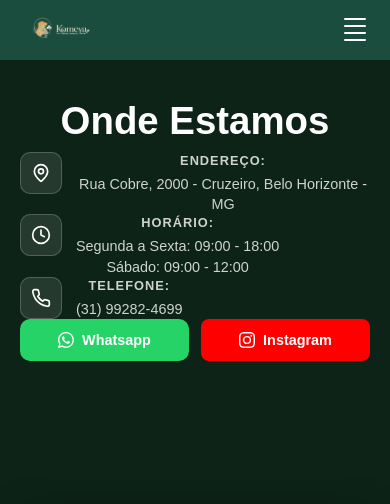
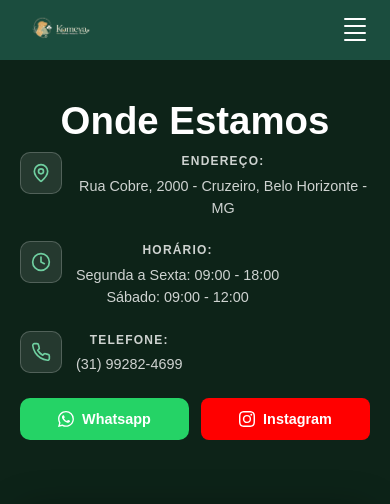
Before and after one commit to geancarlosqd-ymt/Komeya, a plain HTML site: page pages/contato.html in a window 390 px wide. Shown: the top 504 px of the page. Drawn offline with Linux system fonts and the light colour scheme; grey boxes are pictures that could not be loaded.

Commit message:
update_contatos

```diff
--- a/css/contato.css
+++ b/css/contato.css
@@ -39,7 +39,7 @@
 }
 
 .contato-info-list {
-    dislay: flex;
+    display: flex;
     flex-direction: column;
     gap: 22px;
     margin-bottom: 36px;
@@ -63,19 +63,19 @@
 .contato-info-icon svg {
     width: 20px;
     height: 20px;
-
+    stroke: #6fcfa0;
 }
 .contato-info-text strong {
     display: block;
-    font-size: 0.8rem;
+    font-size: 0.75rem;
     text-transform: uppercase;
-    letter-spacing: 1px;
+    letter-spacing: 1.2px;
     margin-bottom: 4px;
 }
 .contato-info-text p {
     font-size: 0.9rem;
     color: rgba(255, 255, 255, 0.8);
-    line-height: 1.4;
+    line-height: 1.55;
 }
 /*===========================
    CONTATO - BOTÕES
@@ -97,7 +97,7 @@ border-radius: 10px;
 text-decoration: none;
 font-weight: 700;
 font-size: 0.9rem;
-trasition: opacity 0.2 transform 0.15s;
+transition: opacity 0.2 transform 0.15s;
 }
 .button-wpp:hover{
     opacity: 0.88;
@@ -116,7 +116,7 @@ border-radius: 8px;
 text-decoration: none;
 font-weight: 600;
 FONT-SIZE: 0.9rem;
-trasition: opacity 0.2 transform 0.2s;
+transition: opacity 0.2 transform 0.2s;
 }
 .button-ig:hover{
     opacity: 0.88;
@@ -150,6 +150,7 @@ trasition: opacity 0.2 transform 0.2s;
         gap: 30px;
     }
     .contato-section .contato-center .tabelaEsq {
+        flex: none;
         width: 100%;
         text-align: center;
     }
@@ -160,4 +161,7 @@ trasition: opacity 0.2 transform 0.2s;
         width: 100%;
         height: 300px;
     }
+    .contatomapa iframe {
+        height: 280px;
+    }
 }
```
Also changed, not shown: image/instagram-icon.webp (deleted), image/whatsapp-icon.webp (deleted).
